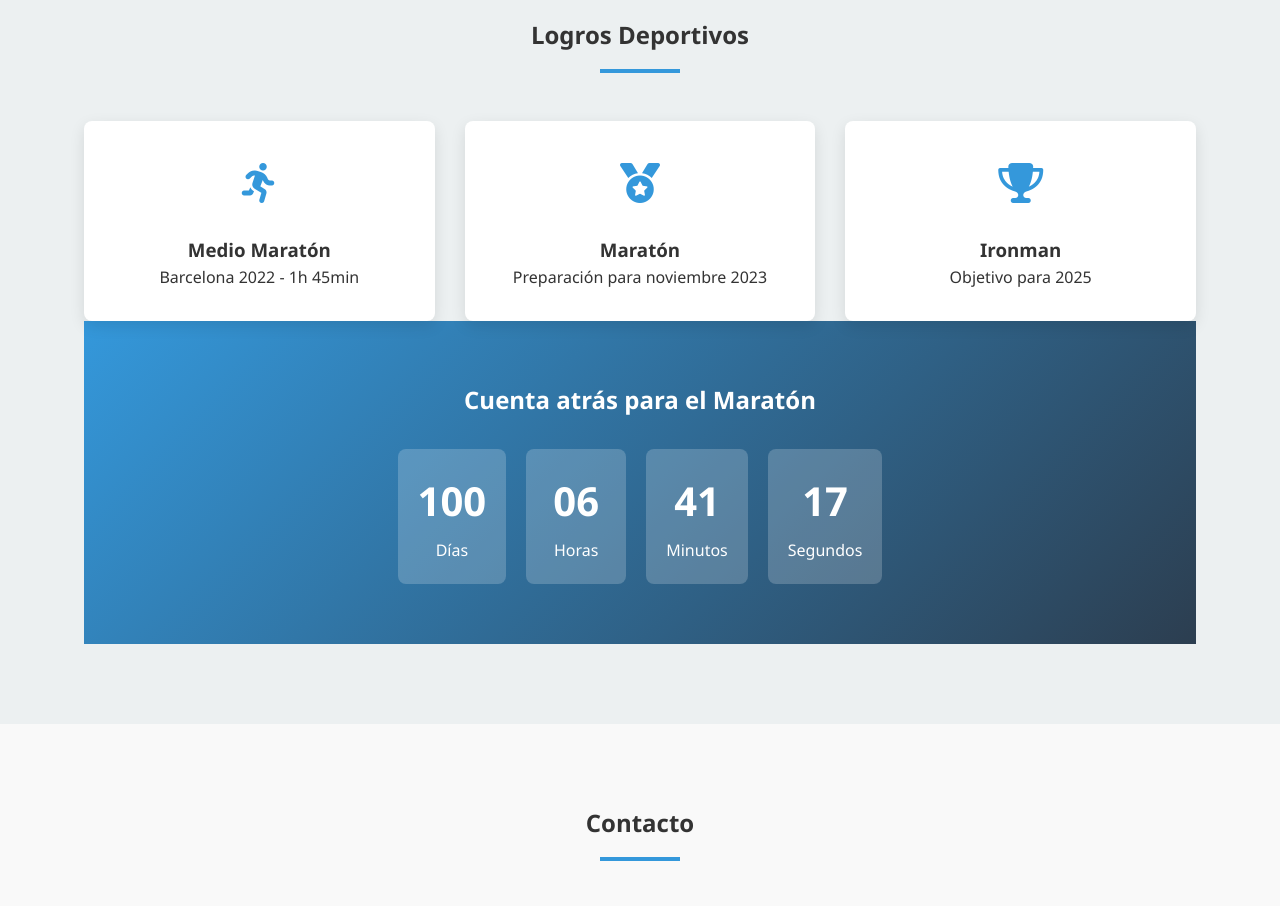
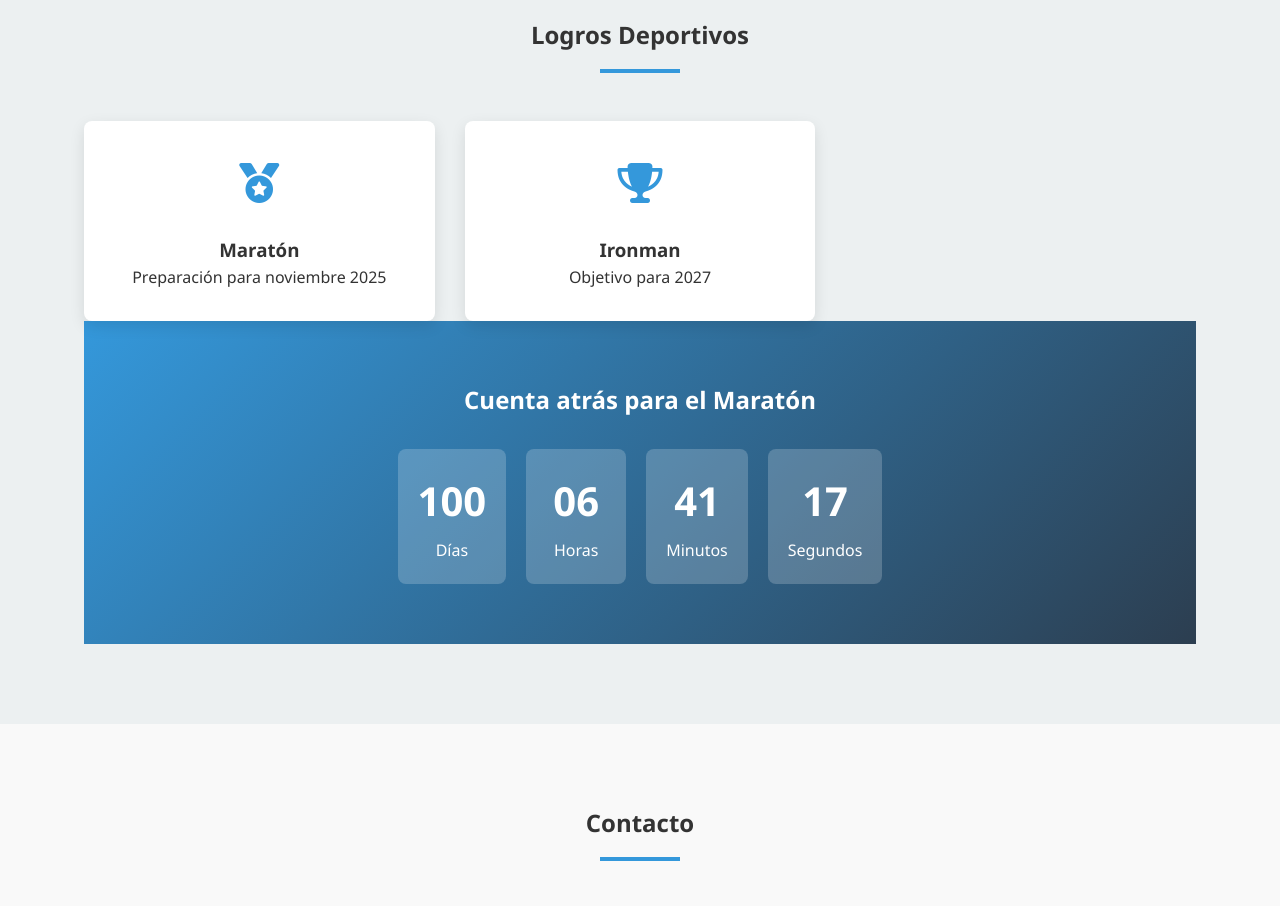
Before and after one commit to Espaseta35/Page_Joan_Espasa, a plain HTML site: page index.html in a window 1280 px wide. Shown: the part 3500-4406 px from the top of the page. Drawn offline with Linux system fonts and the light colour scheme.

Commit message:
Update index.html

```diff
--- a/index.html
+++ b/index.html
@@ -543,24 +543,17 @@
             <div class="achievement-cards">
                 <div class="achievement-card">
                     <div class="achievement-icon">
-                        <i class="fas fa-running"></i>
-                    </div>
-                    <h3>Medio Maratón</h3>
-                    <p>Barcelona 2022 - 1h 45min</p>
-                </div>
-                <div class="achievement-card">
-                    <div class="achievement-icon">
                         <i class="fas fa-medal"></i>
                     </div>
                     <h3>Maratón</h3>
-                    <p>Preparación para noviembre 2023</p>
+                    <p>Preparación para noviembre 2025</p>
                 </div>
                 <div class="achievement-card">
                     <div class="achievement-icon">
                         <i class="fas fa-trophy"></i>
                     </div>
                     <h3>Ironman</h3>
-                    <p>Objetivo para 2025</p>
+                    <p>Objetivo para 2027</p>
                 </div>
             </div>
 
```
